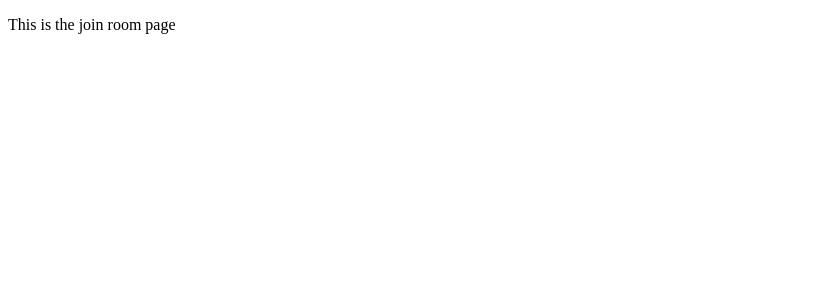
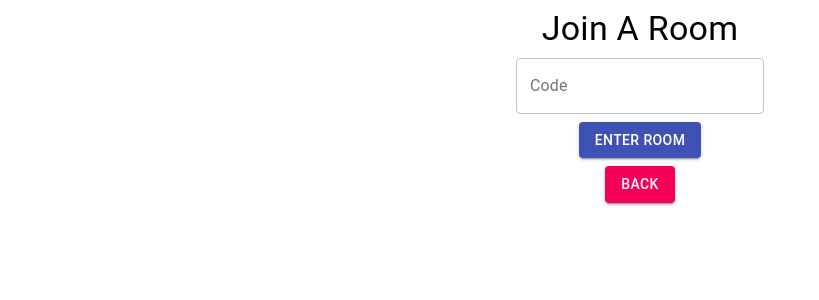
Before and after one commit to pohern/music-together, a React app in the folder music/frontend/: page /join in a window 1280 px wide. Shown: the top 300 px of the page, without its empty margins (0-819 px from the left). Built offline with nearby package versions, Linux system fonts and the light colour scheme; the HTML template or start-up script is replaced by a standard one.

Commit message:
setup join room page ready to hookup to backend

```diff
--- a/music/frontend/src/components/App.js
+++ b/music/frontend/src/components/App.js
@@ -12,7 +12,7 @@
 
     render(){
         return (
-          <div>
+          <div className='center'>
             <HomePage />
           </div>
         );
--- a/music/frontend/src/components/RoomJoinPage.js
+++ b/music/frontend/src/components/RoomJoinPage.js
@@ -1,11 +1,66 @@
 import React, { Component } from "react";
+import {
+  TextField,
+  Button,
+  Grid,
+  Typography,
+  Divider,
+} from "@material-ui/core";
+import { Link } from "react-router-dom";
 
 export default class RoomJoinPage extends Component {
   constructor(props) {
     super(props);
+    this.state = {
+        roomCode: '',
+        error: ''
+    }
+    this.handleTextFieldChange = this.handleTextFieldChange.bind(this)
+    this.roomButtonPressed = this.roomButtonPressed.bind(this)
   }
 
+
+
   render() {
-    return <p>This is the join room page</p>;
+    return (
+      <Grid container spacing={1} alignItems='center'>
+        <Grid item xs={12} align='center'>
+          <Typography variant='h4' component='h4'>
+            Join A Room
+          </Typography>
+        </Grid>
+        <Grid item xs={12} align='center'>
+          <TextField
+            error={this.state.error}
+            label='Code'
+            placeholder='Enter a Room Code'
+            value={this.state.roomCode}
+            helperText={this.state.error}
+            variant='outlined'
+            onChange={this.handleTextFieldChange}
+          />
+        </Grid>
+        <Grid item xs={12} align='center'>
+          <Button variant='contained' color='primary' onClick={this.roomButtonPressed}>
+            Enter Room
+          </Button>
+        </Grid>
+        <Grid item xs={12} align='center'>
+          <Button variant='contained' color='secondary' to='/' component={Link}>
+            Back
+          </Button>
+        </Grid>
+      </Grid>
+    );
+  }
+
+  handleTextFieldChange(e){
+      this.setState({
+          roomCode: e.target.value
+      })
+  }
+
+  roomButtonPressed(){
+
   }
 }
--- a/music/frontend/static/css/index.css
+++ b/music/frontend/static/css/index.css
@@ -16,5 +16,11 @@
 #app {
     width: 100%;
     height: 100%;
-    display: flex;
 }
+
+.center {
+    position: absolute;
+    top: 50%;
+    left: 50%;
+    transform: translate(-50%, -50%);
+}
```
Also changed, not shown: music/frontend/static/frontend/main.js.
